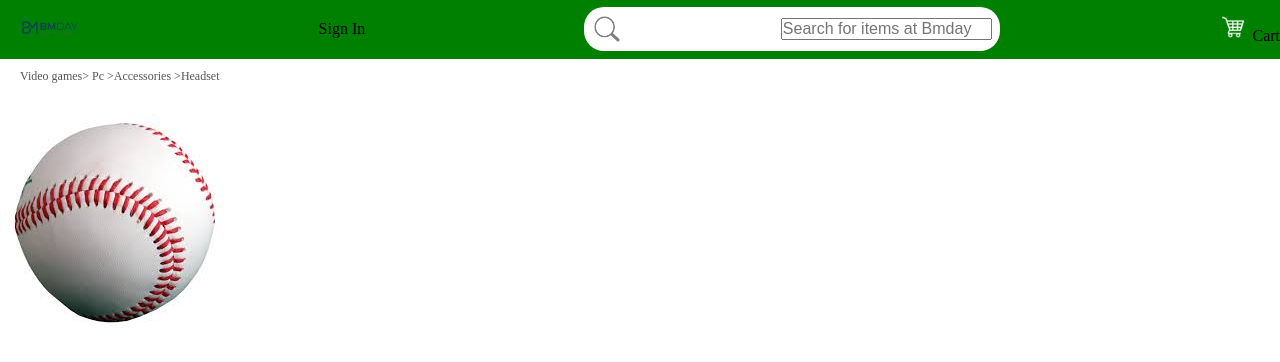
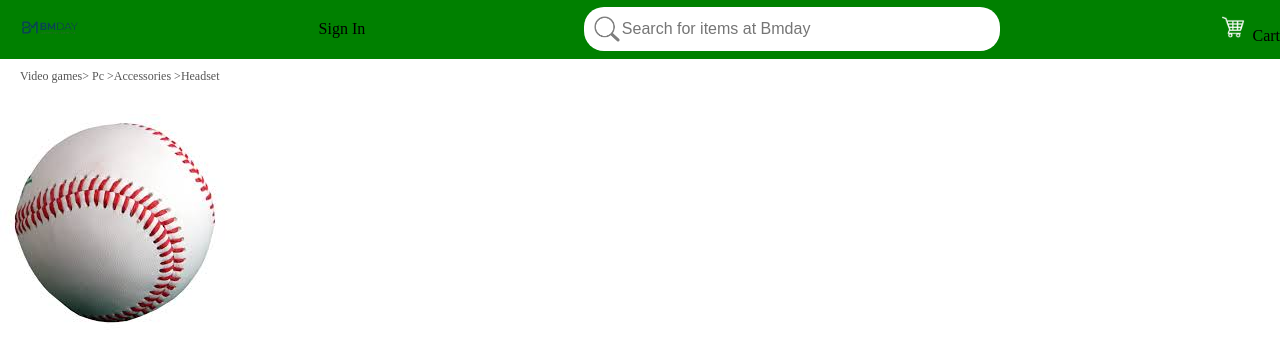
Before and after one commit to MUTHENYA00/ECOMMERCE-WEBSITE-PROJECT, a plain HTML site: page products.html in a window 1280 px wide. Drawn offline with Linux system fonts and the light colour scheme.

Commit message:
Made changes in files

```diff
--- a/style.css
+++ b/style.css
@@ -32,12 +32,14 @@ max-width: 400px;
 }
 
 .nav-search-tab input {
-    color:black;
+
     font-size:16px;       /* text size */
     font-weight:500;      /* thickness */
     font-family:Arial;    /* font */
     align-items: center;
-    display:inline-block;
+    border:none;
+    outline:none;
+    flex:1;
 
 
 }
```
Also changed, not shown: script.js (+17 -0 lines).
